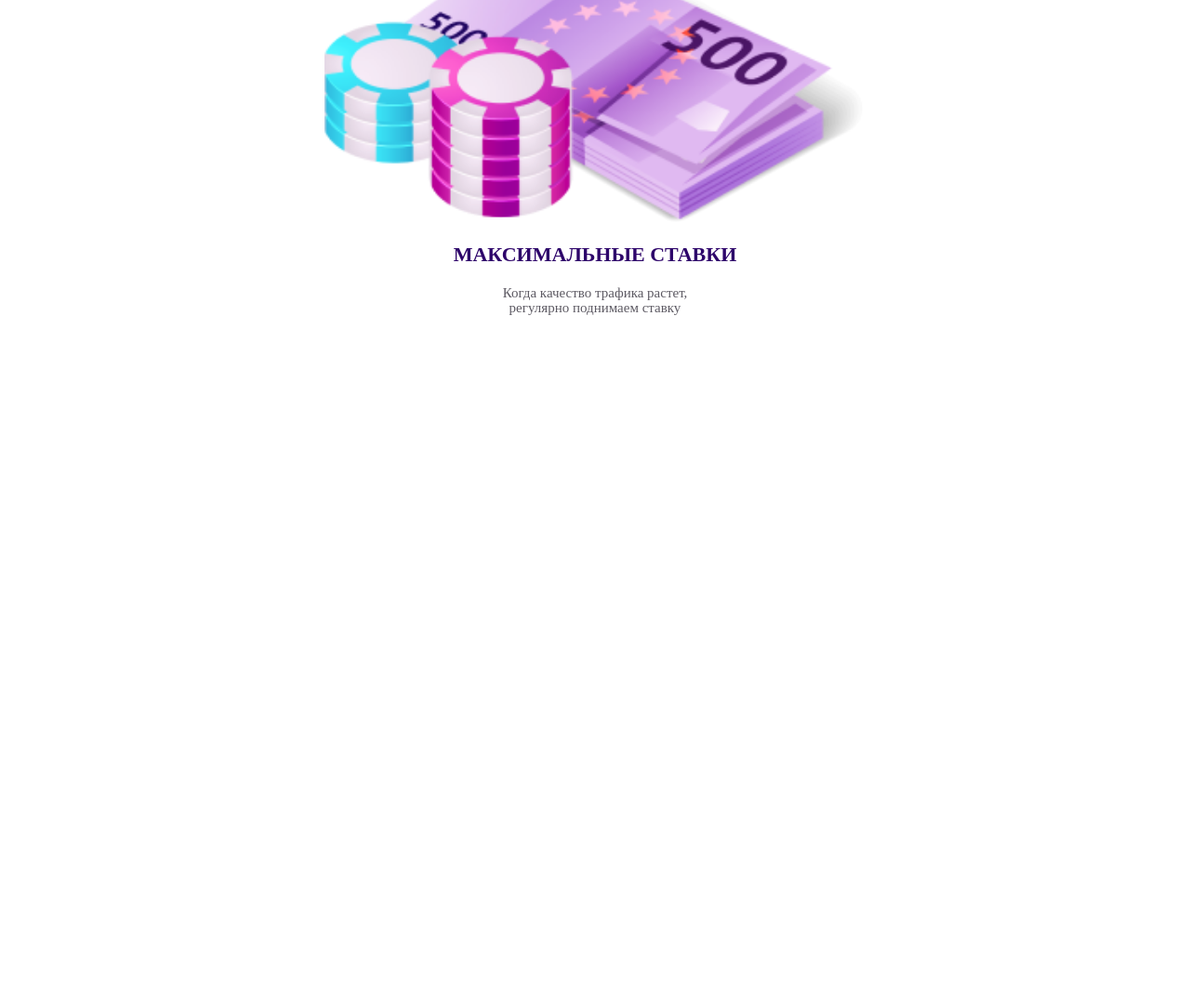
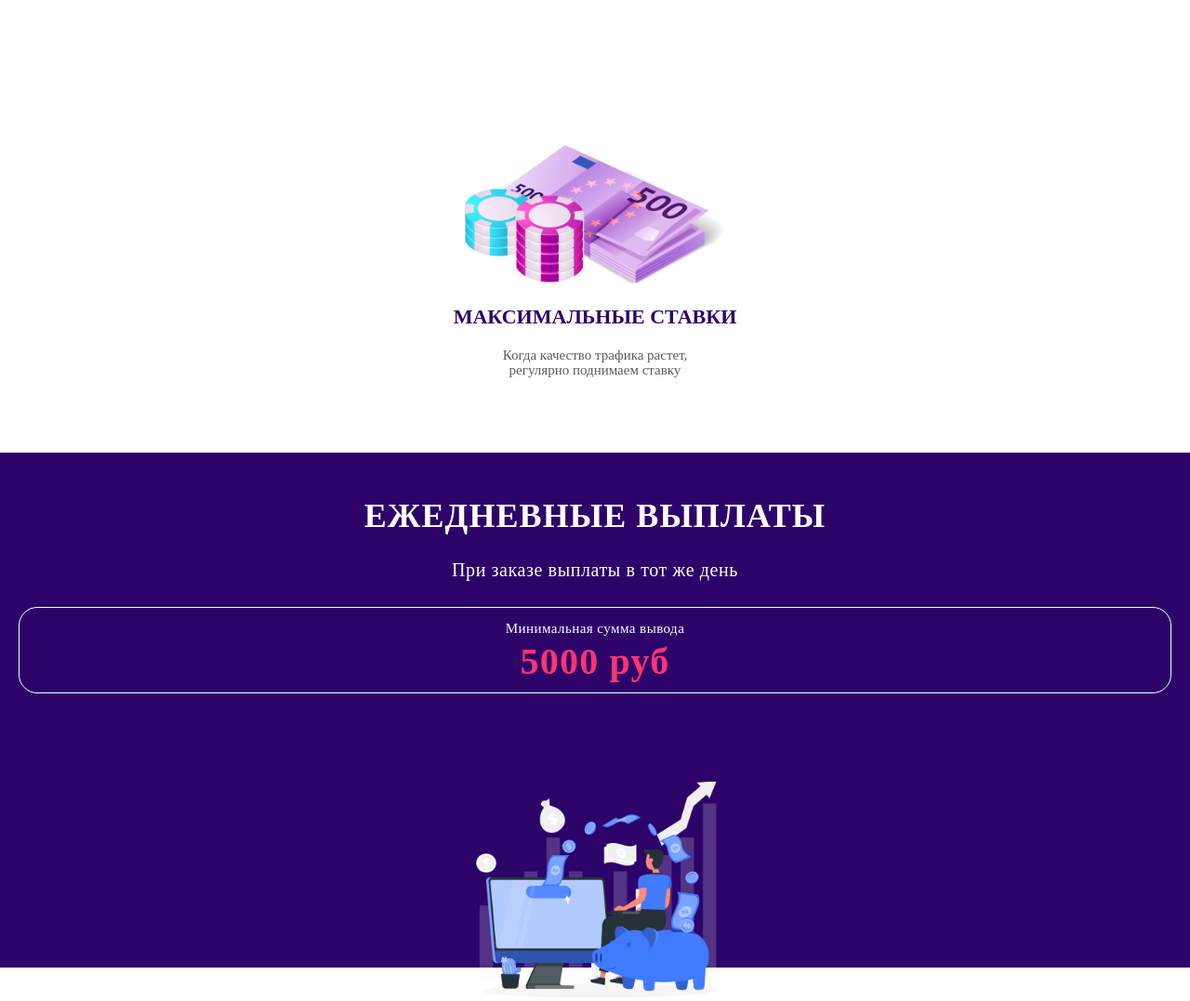
Before and after one commit to lavet13/land-lovePartners, a website: page index.html in a window 1280 px wide. Shown: the part 1723-2800 px from the top of the page at 93% size. Before the commit the page ends 2103 px from the top, so only its background shows below. Drawn offline with Linux system fonts and the light colour scheme; a web font is replaced by a local one.

Commit message:
some styles

```diff
--- a/index.html
+++ b/index.html
@@ -124,5 +124,25 @@
         </div>
       </div>
     </div>
+
+    <div class="daily-payouts__background container">
+      <div class="daily-payouts">
+        <h1 class="daily-payouts__big-text">ежедневные выплаты</h1>
+        <p class="daily-payouts__medium-text">
+          При заказе выплаты в тот же день
+        </p>
+        <div class="daily-payouts-box">
+          <h3 class="daily-payouts__small-text">Минимальная сумма вывода</h3>
+          <h1 class="daily-payouts__bigger-text">5000 руб</h1>
+        </div>
+        <figure class="daily-payouts__figure-img">
+          <img
+            src="img/daily-payouts/cash.png"
+            alt="Cash 1"
+            class="daily-payouts__img"
+          />
+        </figure>
+      </div>
+    </div>
   </body>
 </html>
--- a/sass/abstracts/_variables.scss
+++ b/sass/abstracts/_variables.scss
@@ -1,17 +1,17 @@
 $color-white: #fff;
 $color-black: #000;
-$color-grey-light-1: #EAEAEA;
-$color-grey-light-2: #D8D8D8;
-$color-grey-light-3: #5D5A63;
-
+$color-grey-light-1: #eaeaea;
+$color-grey-light-2: #d8d8d8;
+$color-grey-light-3: #5d5a63;
 
 $color-black: #000;
 $color-white: #fff;
 
-$color-purple: #FF3471;
-$color-blue-light-1: #626CFF;
-$color-blue-light-2: #6959C9;
-$color-blue-light-3: #2D036A;
+$color-purple: #ff3471;
+$color-pink: #2d036a;
+$color-blue-light-1: #626cff;
+$color-blue-light-2: #6959c9;
+$color-blue-light-3: #2d036a;
 
 // FONT FAMILY
 $font-primary: 'Averta CY';
--- a/sass/base/_typography.scss
+++ b/sass/base/_typography.scss
@@ -1,55 +1,55 @@
 @font-face {
   font-family: 'Averta CY';
-    src: url("fonts/Averta Cyrillic Extra Thin.otf") format('opentype');
+  src: url('fonts/Averta Cyrillic Extra Thin.otf') format('opentype');
 
   font-weight: 100;
 }
 
 @font-face {
   font-family: 'Averta CY';
-    src: url("fonts/Averta Cyrillic Thin.otf") format('opentype');
+  src: url('fonts/Averta Cyrillic Thin.otf') format('opentype');
 
   font-weight: 200;
 }
 
 @font-face {
   font-family: 'Averta CY';
-    src: url("fonts/Averta Cyrillic Light.otf") format('opentype');
+  src: url('fonts/Averta Cyrillic Light.otf') format('opentype');
 
   font-weight: 300;
 }
 
 @font-face {
   font-family: 'Averta CY';
-    src: url("fonts/Averta-Cyrillic-Regular.otf") format('opentype');
+  src: url('fonts/Averta-Cyrillic-Regular.otf') format('opentype');
 
   font-weight: 400;
 }
 
 @font-face {
   font-family: 'Averta CY';
-    src: url("fonts/Averta Cyrillic SemiBold.otf") format('opentype');
+  src: url('fonts/Averta Cyrillic SemiBold.otf') format('opentype');
 
   font-weight: 600;
 }
 
 @font-face {
   font-family: 'Averta CY';
-    src: url("fonts/Averta-Cyrillic-Bold.otf") format('opentype');
+  src: url('fonts/Averta-Cyrillic-Bold.otf') format('opentype');
 
   font-weight: 700;
 }
 
 @font-face {
   font-family: 'Averta CY';
-    src: url("fonts/Averta Cyrillic ExtraBold.otf") format('opentype');
+  src: url('fonts/Averta Cyrillic ExtraBold.otf') format('opentype');
 
   font-weight: 800;
 }
 
 @font-face {
   font-family: 'Averta CY';
-    src: url("fonts/Averta-Cyrillic-Black.otf") format('opentype');
+  src: url('fonts/Averta-Cyrillic-Black.otf') format('opentype');
 
   font-weight: 900;
 }
@@ -77,7 +77,6 @@ body {
     }
   }
 
-
   &--purple {
     color: $color-blue-light-2;
   }
@@ -95,12 +94,89 @@ body {
   }
 }
 
+.daily-payouts__big-text {
+  text-transform: uppercase;
+  color: $color-white;
+  font-size: 2.7rem;
+  font-weight: 700;
+  line-height: 1;
+  text-align: center;
+  letter-spacing: 0.03em;
+
+  @include respond(bp-smaller) {
+    font-size: 3rem;
+  }
+
+  @include respond(bp-small) {
+    font-size: 3.6rem;
+  }
+}
+
+.daily-payouts__medium-text {
+  color: $color-white;
+  font-size: 1.4rem;
+  font-weight: 400;
+  line-height: 1;
+  text-align: center;
+  letter-spacing: 0.03em;
+
+  @include respond(bp-smaller) {
+    font-size: 1.5rem;
+  }
+
+  @include respond(bp-small) {
+    font-size: 2rem;
+  }
+}
+
+.daily-payouts__bigger-text {
+  color: $color-purple;
+  font-size: 2.4rem;
+  font-weight: 700;
+  line-height: 1.175;
+  text-align: center;
+  letter-spacing: 0.03em;
+
+  @include respond(bp-smaller) {
+    font-size: 3rem;
+  }
+
+  @include respond(bp-small) {
+    font-size: 4rem;
+  }
+}
+
+.daily-payouts__small-text {
+  color: $color-white;
+  font-size: 1;
+  font-weight: 400;
+  text-align: center;
+  letter-spacing: 0.03em;
+
+  @include respond(bp-smaller) {
+    font-size: 1.2rem;
+  }
+
+  @include respond(bp-small) {
+    font-size: 1.5rem;
+  }
+}
+
 .potential__medium-bottom {
   text-transform: uppercase;
-  font-size: 2.2rem;
+  font-size: 1.8rem;
   font-weight: 600;
   color: $color-blue-light-3;
   line-height: 1.3268;
+  text-align: center;
+
+  @include respond(bp-smaller) {
+    font-size: 2rem;
+  }
+
+  @include respond(bp-small) {
+    font-size: 2.2rem;
+  }
 }
 
 .potential__small-text {
--- /dev/null
+++ b/sass/components/_daily-payouts.scss
@@ -0,0 +1,64 @@
+.daily-payouts {
+  display: grid;
+  grid-auto-rows: min-content;
+  grid-row-gap: 3rem;
+  justify-items: center;
+
+  padding: 2rem;
+  padding-top: 5rem;
+
+  background: $color-pink;
+
+  &-box {
+    justify-self: stretch;
+    display: grid;
+    justify-items: center;
+    align-items: start;
+
+    padding: 1rem 0.5rem;
+
+    border-radius: 20px;
+    border: 1px solid $color-white;
+  }
+
+  &__figure-img {
+    display: flex;
+    flex-direction: column;
+    justify-content: flex-end;
+    align-items: center;
+    margin-top: 3rem;
+
+    position: relative;
+
+    background: $color-pink;
+
+    width: 100%;
+    height: 15.5rem;
+
+    @include respond(bp-smaller) {
+      margin-top: 6rem;
+    }
+
+    @include respond(bp-small) {
+      margin-top: 9rem;
+    }
+  }
+
+  &__img {
+    position: absolute;
+    top: 0;
+    display: block;
+    width: 95%;
+    height: 150%;
+    object-fit: contain;
+
+    @include respond(bp-smaller) {
+      top: -2.5rem;
+      height: 176%;
+    }
+
+    @include respond(bp-small) {
+      height: 150%;
+    }
+  }
+}
--- a/sass/components/_potential.scss
+++ b/sass/components/_potential.scss
@@ -1,9 +1,10 @@
 .potential {
-  display: flex;
-  flex-direction: column;
+  display: grid;
+  grid-auto-rows: min-content;
+  grid-row-gap: 22rem;
 
-  @include respond(bp-small) {
-    grid-template-columns: repeat(2, 1fr);
+  @include respond(bp-smaller) {
+    padding: 0 1rem;
   }
 
   &-box {
@@ -11,32 +12,25 @@
     justify-items: center;
     align-items: start;
     grid-row-gap: 2rem;
-
-    &--1 {
-      margin-bottom: 22rem;
-      flex-basis: 30%;
-    }
-
-    &--2 {
-      flex: 0 0 50%;
-    }
   }
 
   &-figure-img {
     display: flex;
-    justify-content: center;
+    flex-direction: column;
+    justify-content: flex-end;
     align-items: center;
     width: 100%;
+    height: 30rem;
   }
 
   &-img {
     display: block;
     max-width: 100%;
-    width: 100%;
+    width: 95%;
     object-fit: contain;
 
     &--money {
-      height: 31.3rem;
+      height: 15rem;
     }
 
     &--pyramid {
--- a/sass/main.scss
+++ b/sass/main.scss
@@ -8,6 +8,7 @@
 @import 'base/utilities';
 
 @import 'components/btns';
+@import 'components/daily-payouts';
 @import 'components/potential';
 
 @import 'layout/container';
--- a/sass/pages/home.scss
+++ b/sass/pages/home.scss
@@ -1,7 +1,11 @@
 .header__indent {
-  margin-bottom: 7rem;
+  margin-bottom: 15rem;
 }
 
 .potential-indent {
+  margin-bottom: 8rem;
+}
+
+.daily-payouts__background {
   margin-bottom: 4rem;
 }
```
Also changed, not shown: css/style.css, img/daily-payouts/cash.png (added), 1 other file. Lines whose indentation alone changed are shown as unchanged.
